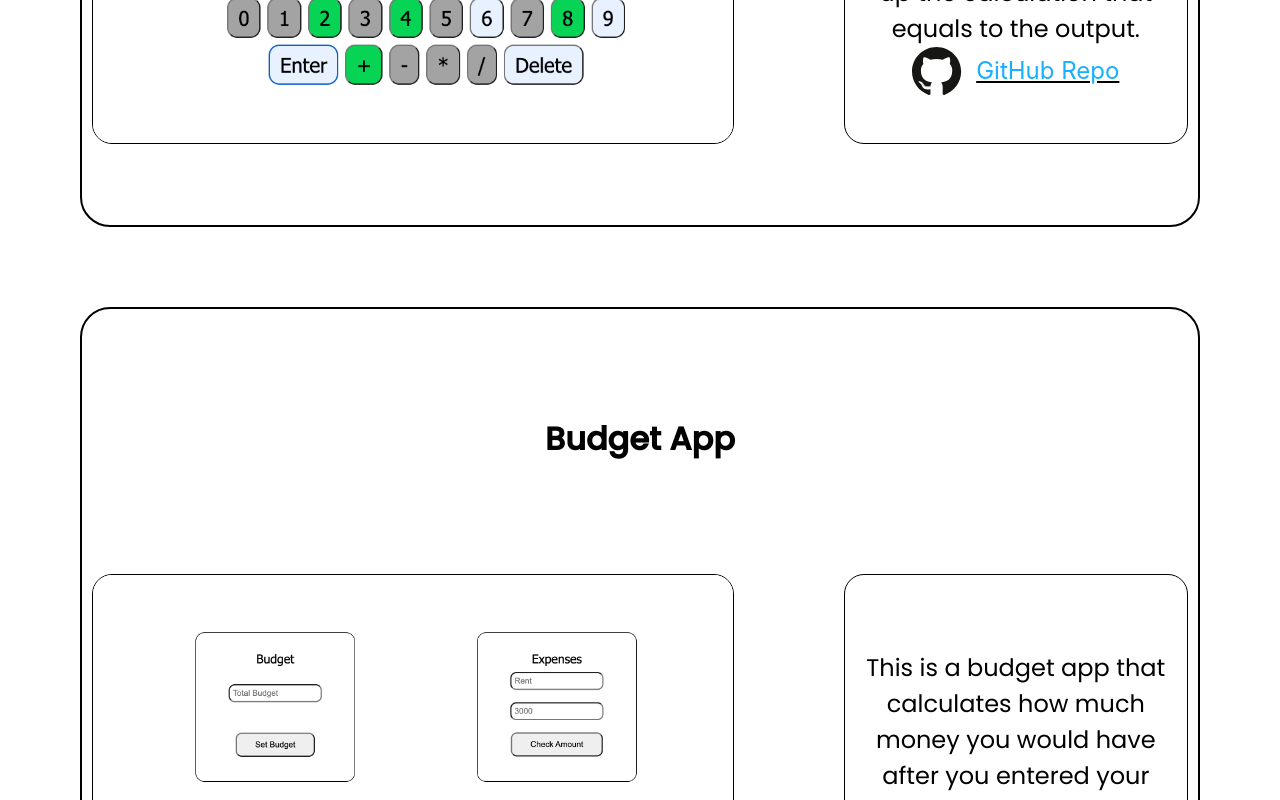
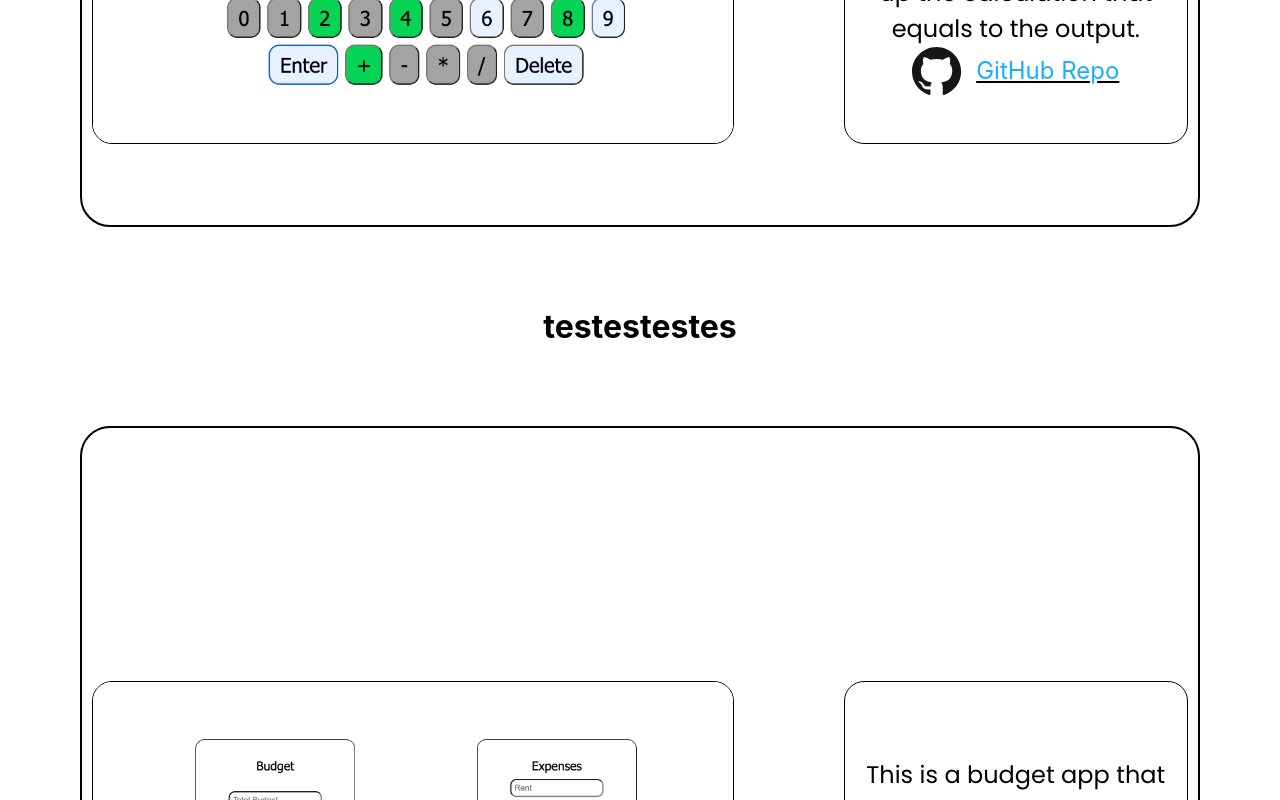
Before and after one commit to TackWooLee-Leon/Leon-s-Site, a React (Create React App) app: page / in a window 1280 px wide. Shown: the part 1604-2404 px from the top of the page. Built offline with nearby package versions, Linux system fonts and the light colour scheme.

Commit message:
test commit

```diff
--- a/src/App.js
+++ b/src/App.js
@@ -16,12 +16,13 @@ function App() {
           name: 'Math Wordle'
         }}
       />
+      <h1>testestestes</h1>
       <Projects info={{
         src: '/images/budget-app.png',
         alt: "Budget App",
         description: 'This is a budget app that calculates how much money you would have after you entered your expenses. I used HTML and CSS to design the layout, and Javascript for the logic.',
         href: '',
-        name: 'Budget App'
+        name: ''
       }}
       />
     </div>
```
